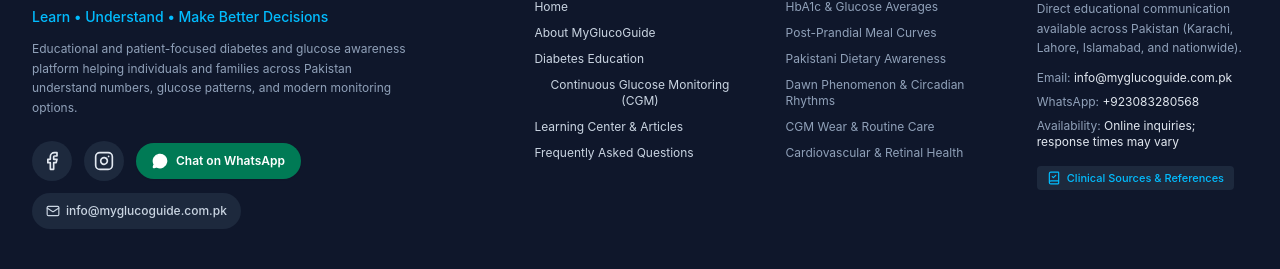
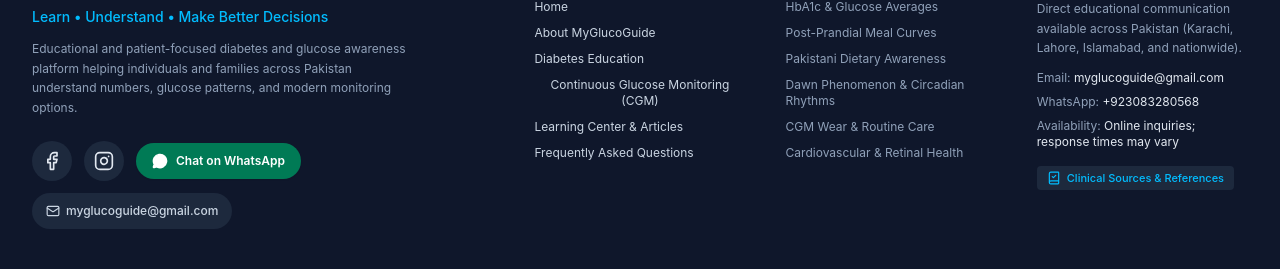
Before and after one commit to Sohaibk111/MyGlucoGuide, a React (Vite) app: page / in a window 1280 px wide. Shown: the part 5546-5815 px from the top of the page. Built offline with nearby package versions, Linux system fonts and the light colour scheme; no server answers.

Commit message:
Update website contact email

```diff
--- a/src/components/Footer.tsx
+++ b/src/components/Footer.tsx
@@ -92,11 +92,11 @@ export const Footer: React.FC<FooterProps> = ({
               </button>
 
               <a
-                href="mailto:info@myglucoguide.com.pk"
+                href="mailto:myglucoguide@gmail.com"
                 className="inline-flex items-center gap-1.5 px-3.5 py-2.5 rounded-full text-xs font-medium text-slate-300 hover:text-white bg-slate-800 hover:bg-slate-700 transition-colors"
               >
                 <Mail className="w-3.5 h-3.5" />
-                <span>info@myglucoguide.com.pk</span>
+                <span>myglucoguide@gmail.com</span>
               </a>
             </div>
           </div>
@@ -183,7 +183,7 @@ export const Footer: React.FC<FooterProps> = ({
             </p>
             <div className="space-y-2 text-xs">
               <div className="text-slate-400">
-                Email: <span className="text-slate-200">info@myglucoguide.com.pk</span>
+                Email: <span className="text-slate-200">myglucoguide@gmail.com</span>
               </div>
               <div className="text-slate-400">
                 WhatsApp:{' '}
```
